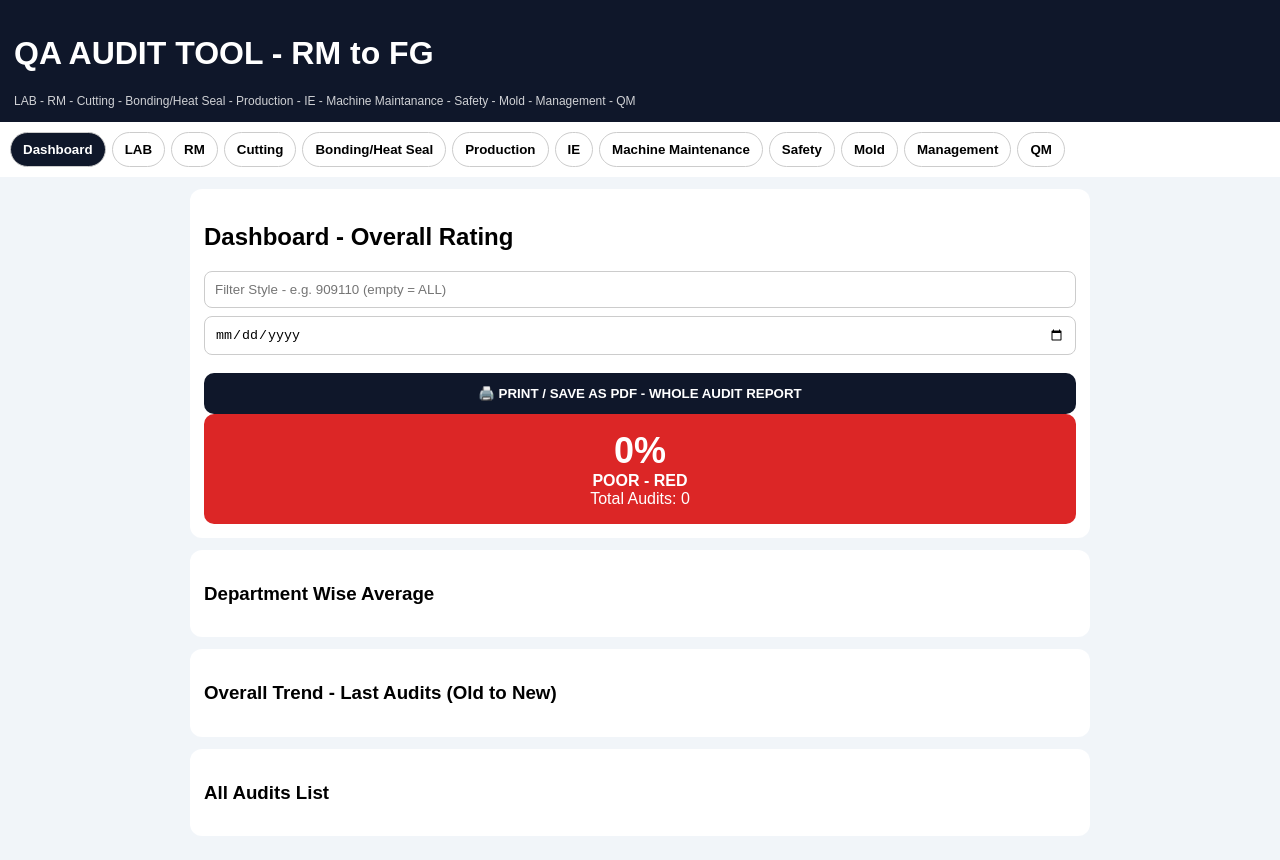
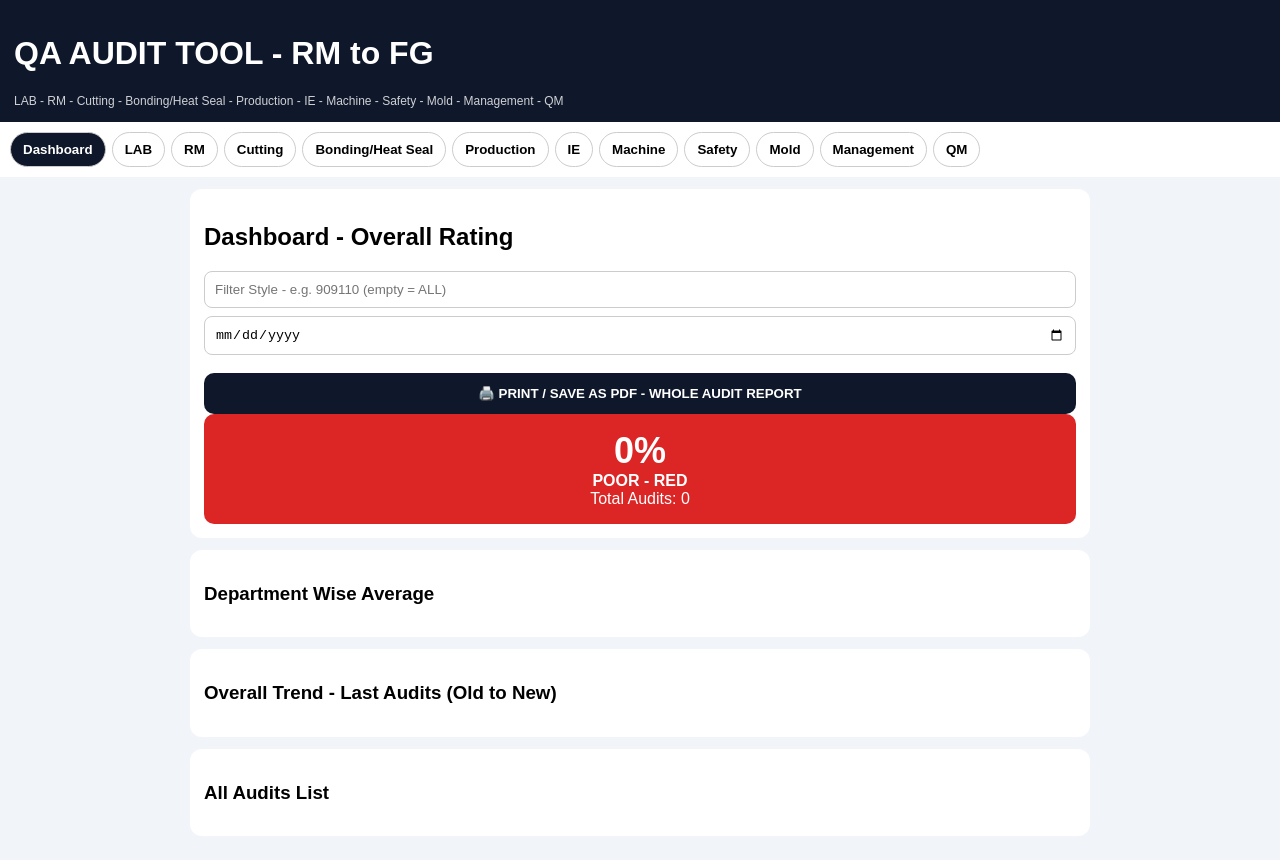
Before and after one commit to Dilanccc/qa-audit-tool, a plain HTML site: page index.html in a window 1280 px wide. Drawn offline with Linux system fonts and the light colour scheme.

```diff
--- a/index.html
+++ b/index.html
@@ -21,7 +21,7 @@ input,textarea{width:100%;padding:10px;border:1px solid #ccc;border-radius:8px;b
 .btn{background:#0f172a;color:#fff;border:0;padding:13px;border-radius:10px;width:100%;font-weight:800;cursor:pointer;margin-top:10px}
 img.t{width:70px;height:70px;object-fit:cover;border-radius:8px;margin-top:5px}
 </style></head><body>
-<header><h1>QA AUDIT TOOL - RM to FG</h1><div style="font-size:12px;opacity:.8">LAB - RM - Cutting - Bonding/Heat Seal - Production - IE - Machine Maintanance - Safety - Mold - Management - QM</div></header>
+<header><h1>QA AUDIT TOOL - RM to FG</h1><div style="font-size:12px;opacity:.8">LAB - RM - Cutting - Bonding/Heat Seal - Production - IE - Machine - Safety - Mold - Management - QM</div></header>
 <nav id="nav"></nav><div class="wrap" id="app"></div>
 <script>
 var CFG={};
@@ -31,12 +31,12 @@ CFG["Cutting"]=["Plotter calibration","Spreading check report","Cutting In line
 CFG["Bonding/Heat Seal"]=["Machine calibration reports available","2 hour condition report available","In line audit reports available","Supplier condition reports available","Certified operators only working","Mockup available","Good work place arrangement","Peel bond test reports available","Wash reports available"];
 CFG["Production"]=["3/0 in-line process reports available","Critical operation check report","Mid line 100% check report","End line 100% check report","AQL Reports","CAPA for findings (In-line, Endline, AQL)","Complete Style file available","Line Sample / Color Sample / Packing approval available","All operation mockup available","Critical operation identification","All operation SPI mockup available","Certified checker / packer in module","Sewing machine condition","Standard guages functioning","Production WIP in agreed amount","Glouce use for light / white colors","Traffic light system functioning","Defect tag system functioning","SOP Available for all process","Label file functioning","Reconsilation functioning","Production monitoring system","SPC Report"];
 CFG["IE"]=["Machine layouts","Machine wise RPM","Work place arrangement","5s"];
-CFG["Machine Maintanance"]=["Machine service record available","Oil control process","Threading way","Shuttle take-up spring, Tension post","Daily pressing machine check list"];
+CFG["Machine"]=["Machine service record available","Oil control process","Threading way","Shuttle take-up spring, Tension post","Daily pressing machine check list"];
 CFG["Safety"]=["Sharp tool log","Metal detector calibration record","2 Hourly 9 point MD Machine calibration","Hourly MD input report","Price ticket issue log","Needle procedure know by operator","Needle count match with system vs actual"];
 CFG["Mold"]=["Form 25","Humidity check report","Moisture level check by Aqua boy","Fabric in process mold check report"];
 CFG["Management"]=["KPI monitoring mechanism","Problem solving for deviation"];
 CFG["QM"]=["Pre-final report available","Final report available","Measurement report available"];
-var STAGES=["Dashboard","LAB","RM","Cutting","Bonding/Heat Seal","Production","IE","Machine Maintenance","Safety","Mold","Management","QM"];
+var STAGES=["Dashboard","LAB","RM","Cutting","Bonding/Heat Seal","Production","IE","Machine","Safety","Mold","Management","QM"];
 var cur="Dashboard";var st={};var ph={};
 var audits=[];try{audits=JSON.parse(localStorage.getItem("qa_audits")||"[]")}catch(e){audits=[]}
 function save(){localStorage.setItem("qa_audits",JSON.stringify(audits))}
```
